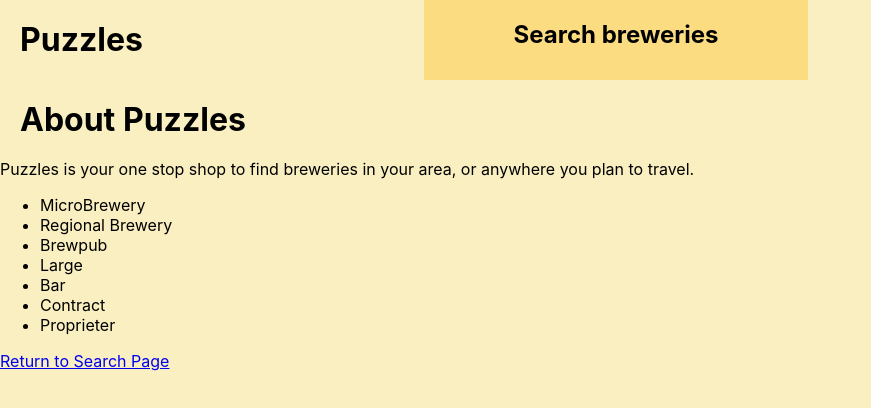
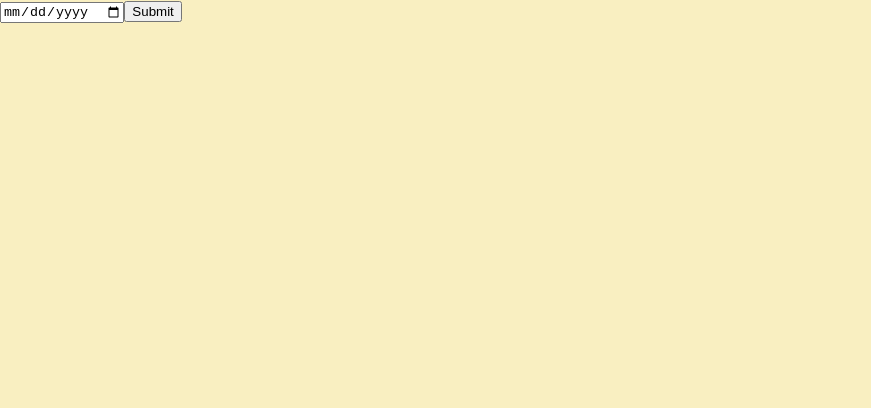
Before and after one commit to nickl72/SEI-Project-3, a React (Create React App) app in the folder brewery-app/: page /about in a window 1280 px wide. Shown: the top 408 px of the page, without its empty margins (0-871 px from the left). Built offline with nearby package versions, Linux system fonts and the light colour scheme; what react-animations would draw is missing.

Commit message:
Age verification form appears on load

```diff
--- a/brewery-app/src/App.js
+++ b/brewery-app/src/App.js
@@ -4,11 +4,18 @@ import Header from './components/Header';
 import Homepage from './components/Homepage';
 import ShowPage from './components/ShowPage';
 import AboutPage from './components/AboutPage';
+import VerifyAge from './components/VerifyAge';
+
+import { useSelector } from 'react-redux';
+import { selectVerifyAge } from './features/verifyAgeSlice';
 
 
 function App() {
+  const ofAge = useSelector(selectVerifyAge)
   return (
     <div className="App">
+      {ofAge ?
+      <>
           <Header />
           <main>
             <Route exact path="/" component={Homepage} />
@@ -18,6 +25,9 @@ function App() {
               />
             <Route path="/about" component={AboutPage} />
           </main>
+        </>
+        :
+        <VerifyAge />}
         </div>
   );
 }
--- a/brewery-app/src/app/store.js
+++ b/brewery-app/src/app/store.js
@@ -1,11 +1,13 @@
 import { configureStore } from '@reduxjs/toolkit';
 import { activeBrewerySlice } from '../features/activeBrewerySlice';
 import { breweryListSlice } from '../features/breweryListSlice';
+import { verifyAgeSlice } from '../features/verifyAgeSlice';
 
 
 export default configureStore({
     reducer: {
         brewery: activeBrewerySlice.reducer,
-        breweryList: breweryListSlice.reducer
+        breweryList: breweryListSlice.reducer,
+        verifyAge: verifyAgeSlice.reducer
     }
 });
--- /dev/null
+++ b/brewery-app/src/components/VerifyAge.js
@@ -0,0 +1,44 @@
+import React from 'react';
+import { useDispatch } from 'react-redux';
+import { oldEnough, tooYoung } from '../features/verifyAgeSlice';
+
+function VerifyAge() {
+    const dispatch = useDispatch();
+
+    const checkAge = (e) => {
+        e.preventDefault();
+        if (!e.target.birthday.value) {
+            return
+        }
+        const birthday = (new Date(e.target.birthday.value)).toISOString().split('-');
+        const today = (new Date).toISOString().split('-');
+        if (today[0]-birthday[0] > 21) {
+            dispatch(oldEnough());
+        } else if (today[0]-birthday[0] < 21) {
+            dispatch(tooYoung());
+        } else {
+            if (today[1] > birthday[1]) {
+                dispatch(oldEnough());
+            } else if (today[1] < birthday[1]) {
+                dispatch(tooYoung());
+            } else {
+                if (parseInt(today[2]) >= parseInt(birthday[2])) {
+                    dispatch(oldEnough());
+                } else {
+                    dispatch(tooYoung());
+                }
+            }
+        }
+    }
+
+    return (
+        <div>
+            <form onSubmit={(e) => checkAge(e)}>
+                <input type='date' name='birthday'/>
+                <input type='submit' />
+            </form>
+        </div>
+    )
+}
+
+export default VerifyAge;
--- /dev/null
+++ b/brewery-app/src/features/verifyAgeSlice.js
@@ -0,0 +1,22 @@
+import { createSlice } from '@reduxjs/toolkit';
+
+export const verifyAgeSlice = createSlice({
+    name: "verifyAge",
+    initialState: {
+        ofAge: false
+    },
+    reducers: {
+        oldEnough: state => {
+            state.ofAge = true;
+        },
+        tooYoung: state => {
+            state.ofAge = false;
+        }
+    }
+})
+
+export const { oldEnough, tooYoung } = verifyAgeSlice.actions;
+
+export const selectVerifyAge = state => state.verifyAge.ofAge;
+
+export default verifyAgeSlice.reducer;
```
Lines whose indentation alone changed are shown as unchanged.
